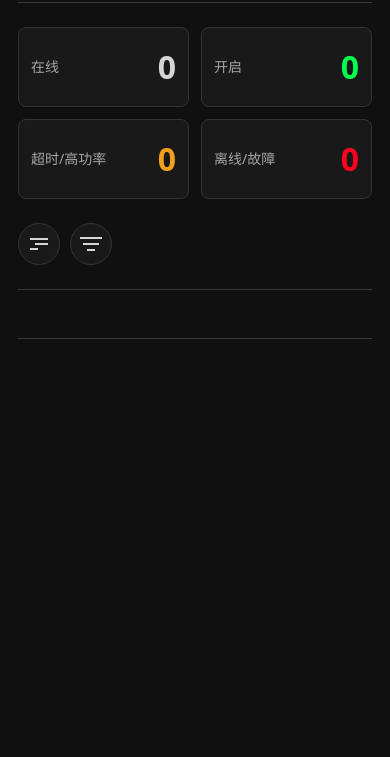
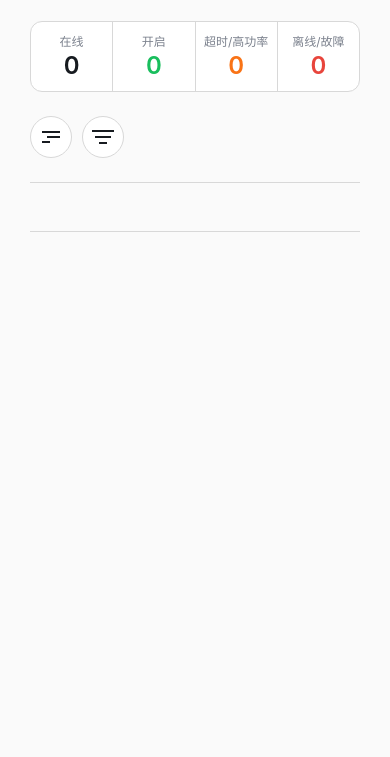
Before and after one commit to to21github/whole-house-status, a website: page whole_house_status/public/index.html in a window 390 px wide. Shown: the part 87-844 px from the top of the page. Drawn offline with Linux system fonts and the light colour scheme.

Commit message:
feat: light/dark theming and unified panel stats layout (2.0.0)
- Add light theme with prefers-color-scheme auto switching.
- Rework stats into a single panel with segmented cells
  (label above, number below), collapsing to one row under 560px.
- Page container set to 1378px, title block divider removed,
  spacing and status colors retuned.

```diff
--- a/whole_house_status/config.yaml
+++ b/whole_house_status/config.yaml
@@ -1,5 +1,5 @@
 name: 全屋设备状态
-version: "1.1.0"
+version: "2.0.0"
 slug: whole_house_status
 description: 全屋设备状态监控面板
 url: https://github.com/to21github/whole-house-status
--- a/whole_house_status/package.json
+++ b/whole_house_status/package.json
@@ -1,6 +1,6 @@
 {
   "name": "whole-house-status-addon",
-  "version": "1.1.0",
+  "version": "2.0.0",
   "description": "Home Assistant Add-on for whole-house device status monitoring.",
   "main": "src/server.js",
   "type": "commonjs",
--- a/whole_house_status/public/index.html
+++ b/whole_house_status/public/index.html
@@ -14,22 +14,22 @@
         <p class="subtitle">Home Assistant 全屋设备在线状态</p>
       </header>
 
-      <section class="stats" aria-label="设备状态统计">
-        <article class="stat">
-          <p>在线</p>
-          <strong id="stat-online">0</strong>
+      <section class="panel" aria-label="设备状态统计">
+        <article class="cell">
+          <p class="lab">在线</p>
+          <strong class="num" id="stat-online">0</strong>
         </article>
-        <article class="stat">
-          <p>开启</p>
-          <strong id="stat-on" class="green">0</strong>
+        <article class="cell">
+          <p class="lab">开启</p>
+          <strong class="num green" id="stat-on">0</strong>
         </article>
-        <article class="stat">
-          <p>超时/高功率</p>
-          <strong id="stat-warning" class="orange">0</strong>
+        <article class="cell">
+          <p class="lab">超时/高功率</p>
+          <strong class="num orange" id="stat-warning">0</strong>
         </article>
-        <article class="stat">
-          <p>离线/故障</p>
-          <strong id="stat-error" class="red">0</strong>
+        <article class="cell">
+          <p class="lab">离线/故障</p>
+          <strong class="num red" id="stat-error">0</strong>
         </article>
       </section>
 
--- a/whole_house_status/public/styles.css
+++ b/whole_house_status/public/styles.css
@@ -1,13 +1,33 @@
 :root {
-  --background: #101010;
-  --panel: #191919;
-  --border: #343434;
-  --divider: #3a3a3a;
-  --text: #d6d6d6;
-  --muted: #a6a6a6;
-  --green: #00ff4c;
-  --orange: #f3a11a;
-  --red: #ff001e;
+  color-scheme: light dark;
+  --background: #fafafa;
+  --panel: #ffffff;
+  --border: #d8d8d8;
+  --divider: #d8d8d8;
+  --text: #171b20;
+  --muted: #7b818d;
+  --title: #171b20;
+  --hover: #f0f0f0;
+  --active: #d8d8d8;
+  --active-text: #171b20;
+  --green: #19be5d;
+  --orange: #f97316;
+  --red: #e8453c;
+}
+
+@media (prefers-color-scheme: dark) {
+  :root {
+    --background: #111111;
+    --panel: #181818;
+    --border: #363636;
+    --divider: #363636;
+    --text: #e8e8e8;
+    --muted: #a0a0a0;
+    --title: #ffffff;
+    --hover: #202020;
+    --active: #d5d5d5;
+    --active-text: #222222;
+  }
 }
 
 * {
@@ -15,7 +35,6 @@
 }
 
 html {
-  color-scheme: dark;
   background: var(--background);
 }
 
@@ -25,7 +44,7 @@ body {
   margin: 0;
   background: var(--background);
   color: var(--text);
-  font-family: system-ui, -apple-system, BlinkMacSystemFont, "PingFang SC", "Microsoft YaHei", sans-serif;
+  font-family: -apple-system, BlinkMacSystemFont, "SF Pro Display", "PingFang SC", "Microsoft YaHei", sans-serif;
   letter-spacing: 0;
 }
 
@@ -35,25 +54,23 @@ button {
 
 .page {
   width: 100%;
-  max-width: 1506px;
+  max-width: 1378px;
   margin: 0 auto;
-  padding: 24px clamp(28px, 5vw, 64px) clamp(28px, 5vw, 64px);
+  padding: 24px clamp(30px, 4vw, 64px) 30px;
 }
 
 .title-block {
-  margin: 0 0 32px;
-  padding: 0 0 24px;
-  border-bottom: 1px solid var(--divider);
+  margin: 0 0 24px;
 }
 
 .title {
   min-width: 0;
   margin: 0;
-  color: #fff;
+  color: var(--title);
   font-size: 22px;
   font-weight: 600;
   letter-spacing: 0.5px;
-  line-height: 1.2;
+  line-height: 1.1;
   text-align: left;
   overflow-wrap: anywhere;
   word-break: break-word;
@@ -63,58 +80,65 @@ button {
   margin: 8px 0 0;
   color: #9a9a9a;
   font-size: 12px;
-  line-height: 1.4;
+  line-height: 1.3;
   text-align: left;
   overflow-wrap: anywhere;
 }
 
-.stats {
+/* 统计行：与「日志分析与修复」的 .panel 格式保持一致（单卡片 + 分格 + 上标签下数字） */
+.panel {
   display: grid;
-  grid-template-columns: repeat(4, minmax(180px, 274px));
-  justify-content: center;
-  gap: 16px;
+  grid-template-columns: repeat(4, minmax(0, 1fr));
+  margin-bottom: 20px;
+  border: 1px solid var(--border);
+  border-radius: 12px;
+  background: var(--panel);
+  overflow: hidden;
 }
 
-.stat,
+.panel .cell {
+  display: flex;
+  flex-direction: column;
+  align-items: center;
+  justify-content: center;
+  min-width: 0;
+  padding: 16px 10px;
+  text-align: center;
+}
+
+.panel .cell + .cell {
+  border-left: 1px solid var(--border);
+}
+
 .device-card {
   min-width: 0;
   border: 1px solid var(--border);
-  border-radius: 10px;
+  border-radius: 12px;
   background: var(--panel);
 }
 
-.stat {
-  display: flex;
-  align-items: center;
-  justify-content: space-between;
-  gap: 16px;
-  min-height: 80px;
-  padding: 16px 24px;
-  border-radius: 8px;
-}
-
-.stat p,
+.panel .lab,
 .device-meta,
 .device-status,
 .empty-state {
   margin: 0;
 }
 
-.stat p {
+.panel .lab {
   min-width: 0;
   overflow-wrap: anywhere;
   color: var(--muted);
-  font-size: 18px;
+  font-size: 14px;
   line-height: 1.4;
 }
 
-.stat strong {
+.panel .num {
   flex: 0 0 auto;
-  margin: 0;
+  margin: 4px 0 0;
   color: var(--text);
-  font-size: 42px;
+  font-size: 36px;
   font-weight: 600;
-  line-height: 1;
+  line-height: 1.1;
 }
 
 .filter-bar {
@@ -156,7 +180,7 @@ button {
 }
 
 .rooms button:hover {
-  background: #202020;
+  background: var(--hover);
 }
 
 .rooms button:focus-visible {
@@ -164,9 +188,9 @@ button {
 }
 
 .rooms button.active {
-  border-color: #d5d5d5;
-  background: #d5d5d5;
-  color: #222;
+  border-color: var(--active);
+  background: var(--active);
+  color: var(--active-text);
 }
 
 .room-order {
@@ -187,7 +211,7 @@ button {
 }
 
 .room-order:hover {
-  background: #202020;
+  background: var(--hover);
 }
 
 .room-order:focus-visible,
@@ -267,7 +291,7 @@ button {
 }
 
 .display-menu summary:hover {
-  background: #202020;
+  background: var(--hover);
 }
 
 .display-menu summary:focus-visible,
@@ -343,14 +367,14 @@ button {
   flex: 0 0 18px;
   width: 18px;
   height: 18px;
-  border: 1px solid #bdbdbd;
+  border: 1px solid var(--border);
   border-radius: 2px;
   background: transparent;
 }
 
 .show-ignored-option input:checked + .checkbox-box {
-  border-color: #d5d5d5;
-  background: #d5d5d5;
+  border-color: var(--active);
+  background: var(--active);
 }
 
 .show-ignored-option input:checked + .checkbox-box::after {
@@ -359,7 +383,7 @@ button {
   left: 5px;
   width: 5px;
   height: 10px;
-  border: solid #222;
+  border: solid var(--active-text);
   border-width: 0 2px 2px 0;
   content: '';
   transform: rotate(45deg);
@@ -376,7 +400,7 @@ button {
   padding: 14px 16px;
   border: 1px solid var(--orange);
   border-radius: 8px;
-  background: rgb(243 161 26 / 8%);
+  background: rgb(249 115 22 / 8%);
   color: var(--orange);
   font-size: 16px;
   line-height: 1.5;
@@ -426,7 +450,7 @@ button {
 
 .entity-ignore-action:hover,
 .entity-ignore-action:focus-visible {
-  background: #252525;
+  background: var(--hover);
   color: var(--text);
 }
 
@@ -507,40 +531,7 @@ button {
 
 @media (max-width: 920px) {
   .page {
-    padding: 20px 18px 48px;
-  }
-
-  .title-block {
-    margin-bottom: 24px;
-    padding-bottom: 20px;
-  }
-
-  .title {
-    font-size: 22px;
-  }
-
-  .subtitle {
-    margin-top: 6px;
-    font-size: 12px;
-  }
-
-  .stats {
-    grid-template-columns: repeat(2, minmax(0, 1fr));
-    gap: 12px;
-  }
-
-  .stat {
-    gap: 8px;
-    min-height: 80px;
-    padding: 12px;
-  }
-
-  .stat p {
-    font-size: 14px;
-  }
-
-  .stat strong {
-    font-size: 32px;
+    padding: 54px 30px 64px;
   }
 
   .filter-bar {
@@ -582,3 +573,39 @@ button {
     gap: 12px;
   }
 }
+
+@media (max-width: 700px) {
+  .page {
+    padding: 40px 30px 60px;
+  }
+
+  .subtitle {
+    margin-top: 4px;
+  }
+}
+
+/* 移动端统计行压缩为单行（与「日志分析与修复」的 560px 规则一致） */
+@media (max-width: 560px) {
+  .panel {
+    display: flex;
+  }
+
+  .panel .cell {
+    flex: 1;
+    min-width: 0;
+    padding: 12px 2px;
+  }
+
+  .panel .cell + .cell {
+    border-left: 1px solid var(--border);
+  }
+
+  .panel .num {
+    font-size: 24px;
+    margin-top: 2px;
+  }
+
+  .panel .lab {
+    font-size: 12px;
+  }
+}
```
Also changed, not shown: whole_house_status/CHANGELOG.md.
